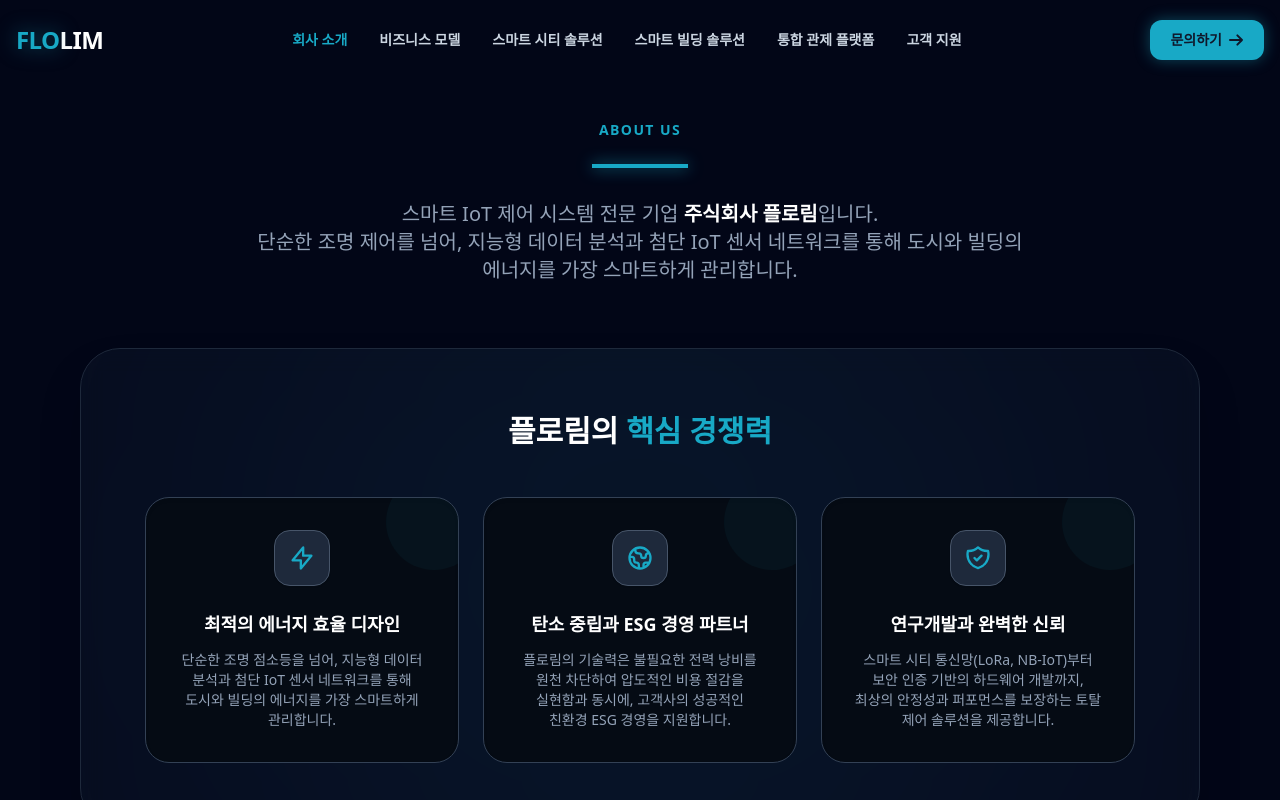
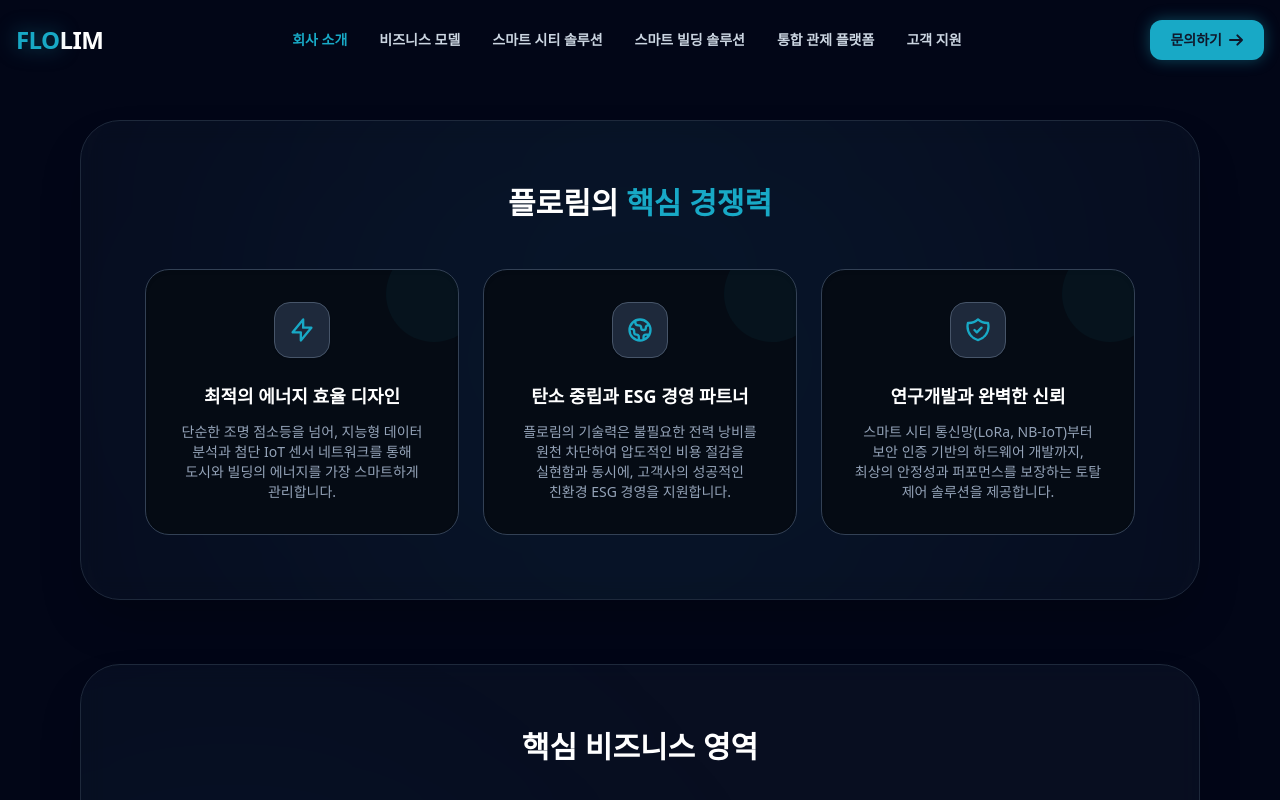
Before and after one commit to flolim-mj54/flolim-website, a React (Vite) app: page /company/intro in a window 1280 px wide. Shown: the top 800 px of the page. Built offline with nearby package versions, Linux system fonts and the light colour scheme.

Commit message:
ㅁㅁㅁ

```diff
--- a/src/pages/01_Company/CompanyIntro.tsx
+++ b/src/pages/01_Company/CompanyIntro.tsx
@@ -6,21 +6,6 @@
 export default function CompanyIntro() {
   return (
     <div className="pb-10">
-      <PageHeader
-        category="About Us"
-        title={<></>}
-        subtitle={
-          <>
-            스마트 IoT 제어 시스템 전문 기업{" "}
-            <strong className="text-white font-bold">주식회사 플로림</strong>
-            입니다.
-            <br className="hidden md:block" />
-            단순한 조명 제어를 넘어, 지능형 데이터 분석과 첨단 IoT 센서
-            네트워크를 통해 도시와 빌딩의 에너지를 가장 스마트하게 관리합니다.
-          </>
-        }
-      />
-
       <div className="container mx-auto px-4 max-w-6xl mt-10">
         <section className="bg-slate-900/50 backdrop-blur-md rounded-[2.5rem] p-8 md:p-16 shadow-2xl border border-slate-800 mb-16 relative overflow-hidden">
           <div className="absolute top-1/2 left-1/2 w-[800px] h-[800px] bg-flolim/5 rounded-full blur-[150px] pointer-events-none -translate-x-1/2 -translate-y-1/2"></div>
```
